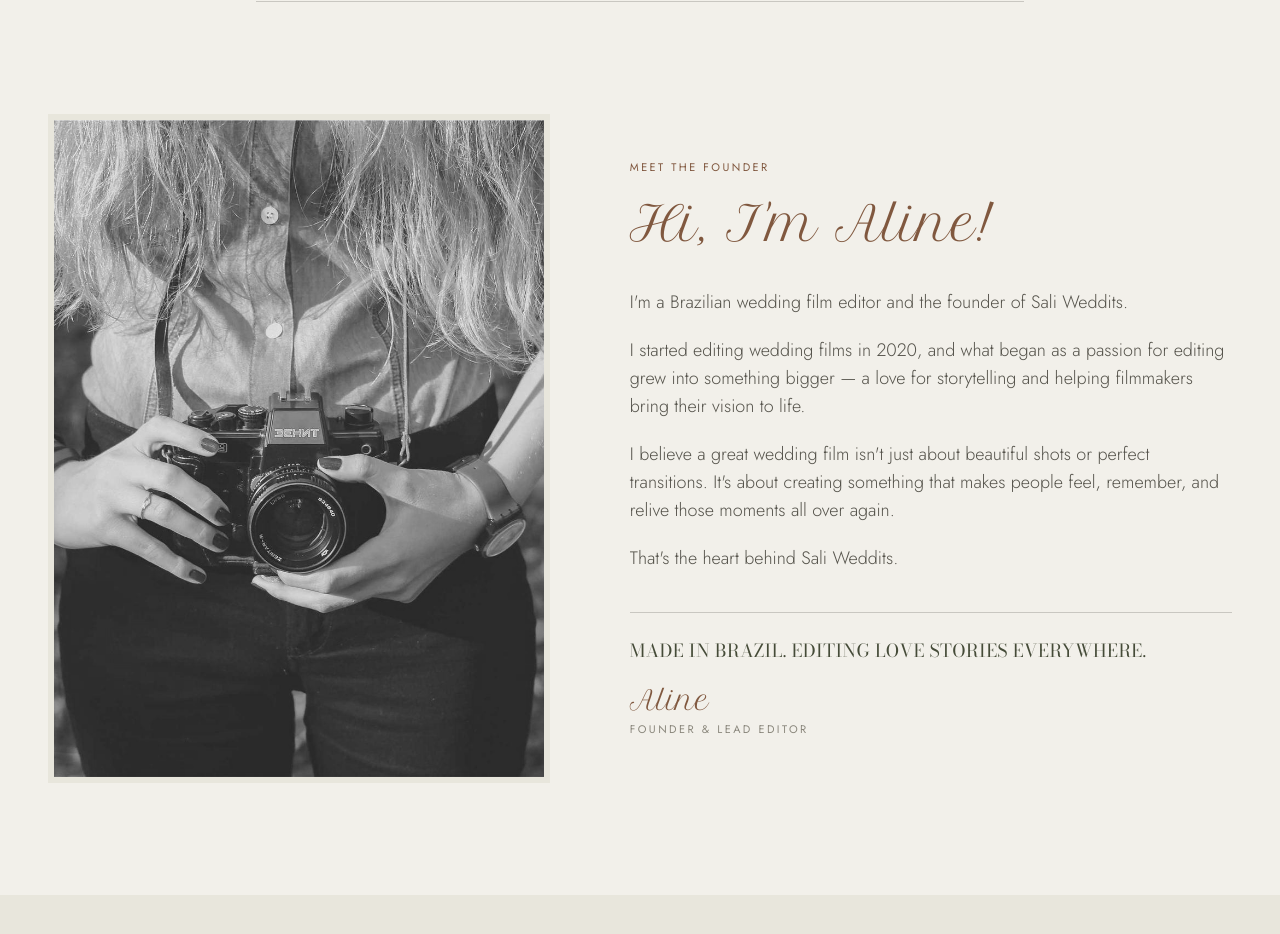
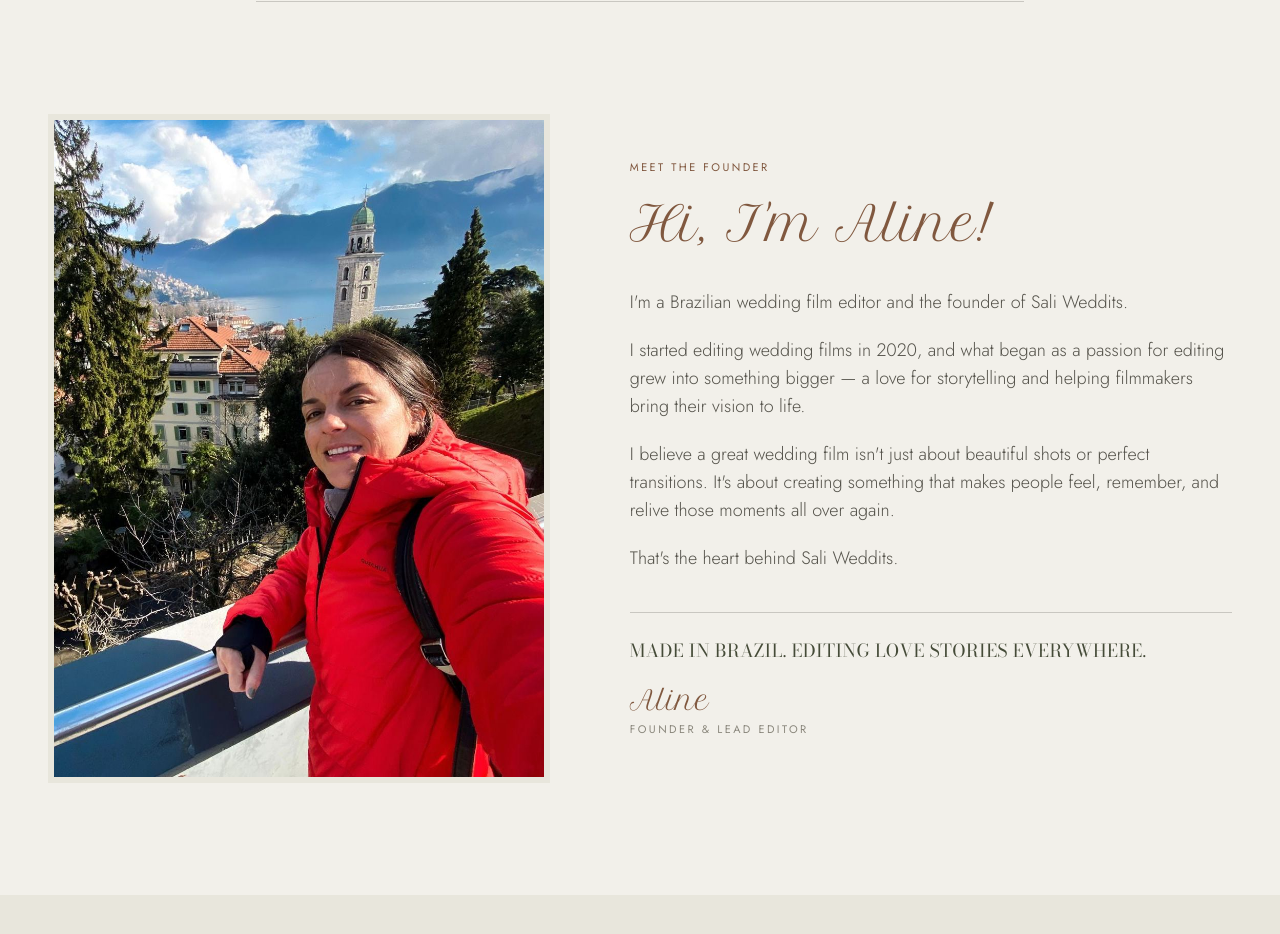
Before and after one commit to LeonardoHetx/saliweddits, a React (Vite) app: page / in a window 1280 px wide. Shown: the part 3920-4854 px from the top of the page. Built offline with nearby package versions, Linux system fonts and the light colour scheme.

Commit message:
feat(story): use Aline's real photo in the founder block
Replace the placeholder with her photo, cropped to the 3:4 frame and shown
in color; remove the unused mock image.

```diff
--- a/src/content/story.ts
+++ b/src/content/story.ts
@@ -34,6 +34,5 @@ export const FOUNDER = {
   signoff: "Made in Brazil. Editing love stories everywhere.",
   name: "Aline",
   role: "Founder & lead editor",
-  /** MOCK — trocar pela foto da Aline. */
-  image: "/mock/team-02.jpg",
+  image: "/story/aline.jpg",
 } as const;
--- a/src/sections/story/Founder.tsx
+++ b/src/sections/story/Founder.tsx
@@ -10,7 +10,7 @@ export function Founder() {
       <Container>
         <div className="grid items-center gap-12 lg:grid-cols-[5fr_6fr] lg:gap-20">
           <Reveal className="relative mx-auto aspect-[3/4] w-full max-w-md overflow-hidden border-[6px] border-linen lg:max-w-none">
-            <Photo src={FOUNDER.image} mono alt={`${FOUNDER.name}, ${FOUNDER.role}`} />
+            <Photo src={FOUNDER.image} alt={`${FOUNDER.name}, ${FOUNDER.role}`} />
           </Reveal>
           <Reveal delay={150}>
             <p className="label text-umber">{FOUNDER.kicker}</p>
```
Also changed, not shown: public/mock/team-02.jpg (deleted), public/story/aline.jpg (added), 1 other file (tests, documents, lock files or other folders).
